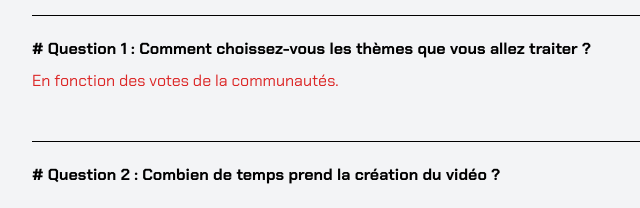
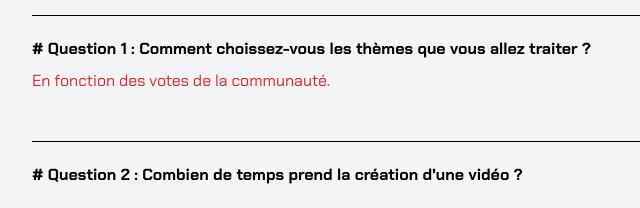
Before and after one commit to Veljko-Laces/game_decoded, a plain HTML site: page index.html in a window 1280 px wide. Both pictures are taken after a click on the element 366 px from the left and 4184 px from the top of the page. Shown: the part 4159-4367 px from the top of the page, 0-640 px from the left. Drawn offline with nearby package versions, Linux system fonts and the light colour scheme.

Commit message:
corrections des fautes de la section FAQ

```diff
--- a/index.html
+++ b/index.html
@@ -204,13 +204,13 @@
                     <h2 class="portfolio"><span class="font-bold"># Question 1 : Comment choissez-vous les thèmes que vous allez traiter ?</span></h2>
                     </div>
 
-                  <p class="paragraphe1"><span class="text-red-600">En fonction des votes de la communautés.</span></p>
+                  <p class="paragraphe1"><span class="text-red-600">En fonction des votes de la communauté.</span></p>
                 </article>
                 <article id="questions2">
                     <div class="separations">
-                    <h2 class="portfolio"><span class="font-bold"># Question 2 : Combien de temps prend la création du vidéo ? </span></h2>
+                    <h2 class="portfolio"><span class="font-bold"># Question 2 : Combien de temps prend la création d'une vidéo ? </span></h2>
                 </div>
-                  <p class="paragraphe2"><span class="text-red-600">La création d'une nouvelle vidéo/contenu peut nous prendre inviron 3 jours.</span></p>
+                  <p class="paragraphe2"><span class="text-red-600">La création d'une nouvelle vidéo/contenu peut nous prendre environ 3 jours.</span></p>
                 </article>
                 <article id="questions3">
                     <div class="separations">
```
